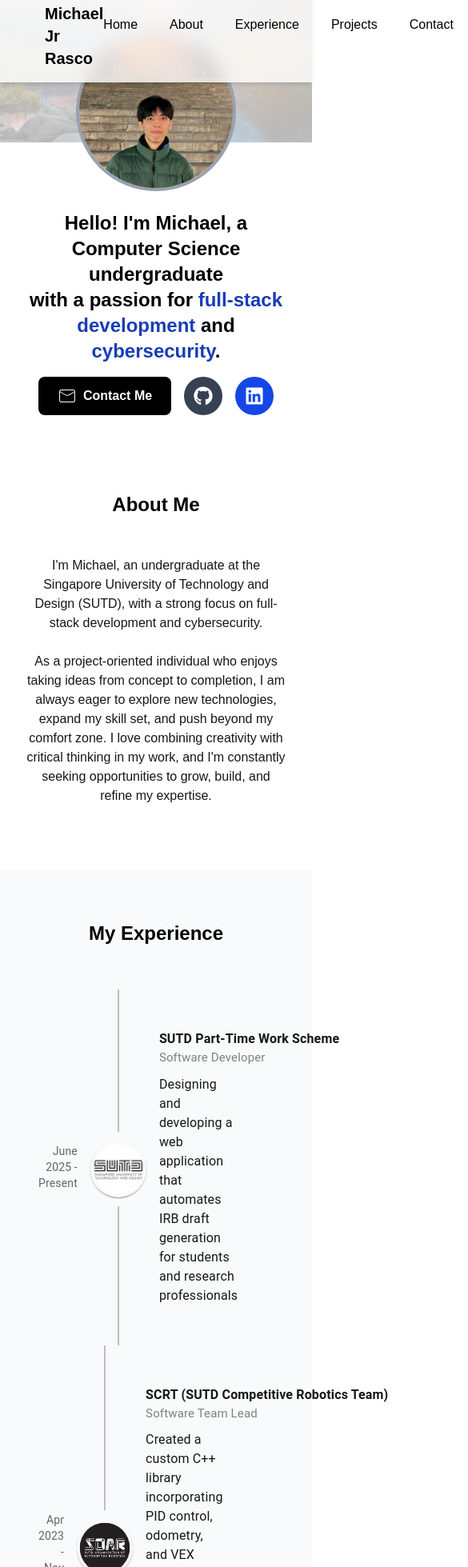
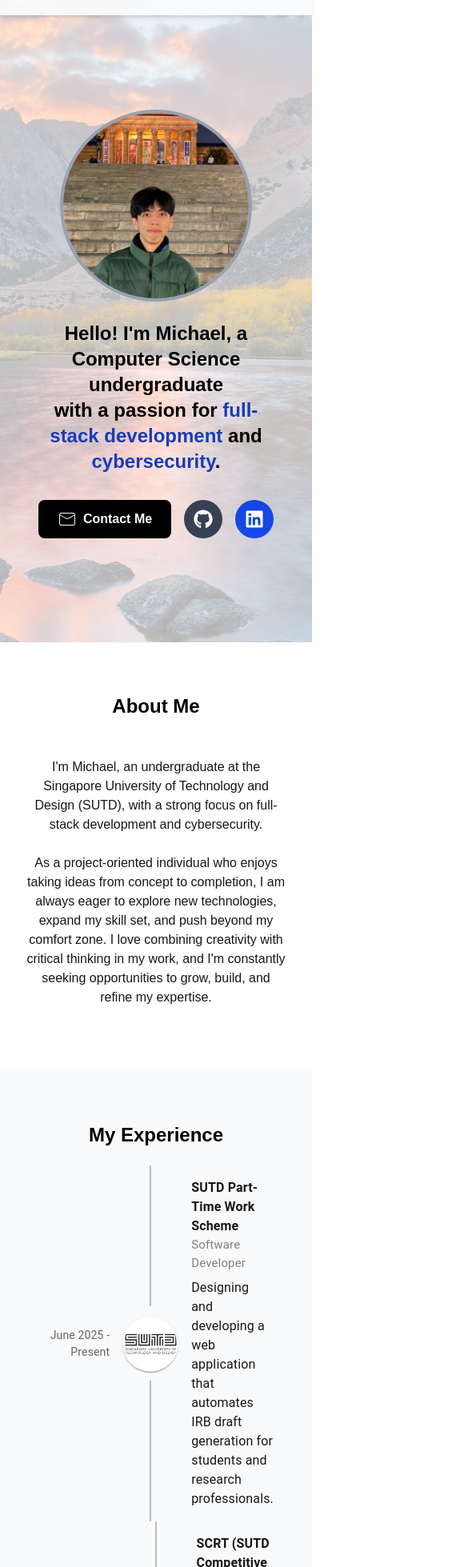
Before and after one commit to michaeljrr/portfolio-website, a Next.js app: page / in a window 390 px wide. Shown: the part 41-2000 px from the top of the page at 80% size, 585 px wide, since content can reach past the window. Built offline with nearby package versions, Linux system fonts and the light colour scheme.

Commit message:
added mobile compatibilities

```diff
--- a/components/1_Home.tsx
+++ b/components/1_Home.tsx
@@ -6,17 +6,24 @@ import { CiMail } from "react-icons/ci";
 
 export default function HomePage() {
   return (
-    <section id="home" className="pt-20 p-8 h-auto relative">
+    <section id="home" className="pt-20 p-8 min-h-screen relative flex flex-col justify-center">
+        {/* Background Image Container with fixed aspect ratio */}
+        <div className="absolute inset-0 w-full h-full -z-10">
           <Image
             src="/mountain.jpg"
             alt="Background Photo"
-          width={1920}
-          height={1080}
-          className="absolute inset-0 w-full object-cover -z-10 opacity-30"
+            fill
+            className="object-cover opacity-30"
+            style={{
+              objectPosition: 'center center'
+            }}
+            priority
           />
-        <div className="relative z-10 flex flex-col items-center">
+        </div>
+
+        <div className="relative z-10 flex flex-col items-center max-w-4xl mx-auto">
           {/* Circular profile picture */}
-          <div className="w-50 h-50 rounded-full border-4 border-gray-400 overflow-hidden mb-6">
+          <div className="w-60 h-60 rounded-full border-4 border-gray-400 overflow-hidden mb-6">
             <Image
               src="/portrait_1.jpg"
               alt="Profile Picture"
@@ -26,19 +33,18 @@ export default function HomePage() {
             />
           </div>
 
-          <h2 className="text-2xl font-semibold mb-4 text-black text-center">Hello! I&apos;m Michael,
+          <h2 className="text-2xl font-semibold mb-8 text-black text-center px-4">
+            Hello! I&apos;m Michael,
             a Computer Science undergraduate <br/>
             with a passion for <span className="text-blue-800">full-stack development</span> and <span className="text-blue-800">cybersecurity</span>.
           </h2>
 
-        </div>
           {/* Icon-only buttons */}
-        <div className="flex gap-4 justify-center">
-
+          <div className="flex gap-4 justify-center flex-wrap">
             {/* Contact Me Button */}
             <Link
               href="#contact"
-              className="flex items-center gap-2 bg-black hover text-white px-6 py-3 rounded-lg font-semibold hover:scale-110"
+              className="flex items-center gap-2 bg-black hover:bg-gray-800 text-white px-6 py-3 rounded-lg font-semibold hover:scale-110 transition-all duration-200"
             >
               <CiMail className='w-6 h-6 '/>
               Contact Me
@@ -49,7 +55,7 @@ export default function HomePage() {
               href="https://github.com/michaeljrr"
               target="_blank"
               rel="noopener noreferrer"
-            className="bg-gray-700 hover:bg-gray-900 hover:scale-110 text-white p-3 rounded-full transition-colors duration-200"
+              className="bg-gray-700 hover:bg-gray-900 hover:scale-110 text-white p-3 rounded-full transition-all duration-200"
             >
               <FaGithub className="text-white w-6 h-6" />
             </a>
@@ -57,14 +63,14 @@ export default function HomePage() {
             {/* LinkedIn Icon */}
             <Link
               href="https://www.linkedin.com/in/michaeljrr"
-
               target="_blank"
               rel="noopener noreferrer"
-            className="bg-blue-700 hover:bg-blue-800 hover:scale-110 text-white p-3 rounded-full transition-colors duration-200"
+              className="bg-blue-700 hover:bg-blue-800 hover:scale-110 text-white p-3 rounded-full transition-all duration-200"
             >
               <FaLinkedin className="text-white w-6 h-6" />
             </Link>
           </div>
+        </div>
     </section>
   );
 }
--- a/components/3_Experience.tsx
+++ b/components/3_Experience.tsx
@@ -11,98 +11,105 @@ import TimelineOppositeContent from '@mui/lab/TimelineOppositeContent';
 import Typography from '@mui/material/Typography';
 import Image from 'next/image';
 
+
 export default function Experience() {
   return (
     <section id="experience" className="py-16 px-4 bg-gray-50">
       <h2 className="text-2xl font-semibold mb-4 text-black text-center">
         My Experience
       </h2>
-    <Timeline className='mt-12'>
+
+      <Timeline position={'right'}>
         <TimelineItem>
-
-            <TimelineOppositeContent
-            sx={{ m: 'auto 0' }}
-            align="right"
-            variant="body2"
-            color="text.secondary"
-            >
+          <TimelineOppositeContent sx={{ my: 'auto' }} align="right" variant="body2" color="text.secondary">
             June 2025 - Present
           </TimelineOppositeContent>
 
           <TimelineSeparator>
-
-                <TimelineConnector sx={{ height: 20 }} />
-
-                <TimelineDot sx={{ p: 0, width: 70, height: 70, backgroundColor: 'transparent',}}>
+            <TimelineConnector sx={{
+              flexGrow: 1,
+              minHeight: '2rem', // Use rem instead of px for better scaling
+              height: 'auto'
+            }}/>
+            <TimelineDot sx={{
+              p: 0,
+              width: 70,
+              height: 70,
+              backgroundColor: 'transparent',
+              display: 'flex',
+              alignItems: 'center',
+              justifyContent: 'center'
+            }}>
               <Image
                 src="/sutd.png"
-                        alt="My Logo"
-                        width={500}
-                        height={500}
-                        className="w-full h-full rounded-full object-cover scale-95"
+                alt="SUTD"
+                width={66} // Slightly smaller to avoid scaling issues
+                height={66}
+                className="rounded-full object-cover"
+                style={{ width: '66px', height: '66px' }} // Explicit sizing
               />
             </TimelineDot>
-
-                <TimelineConnector sx={{ height: 15 }}/>
+            <TimelineConnector sx={{
+              flexGrow: 1,
+              minHeight: '2rem',
+              height: 'auto'
+            }}/>
           </TimelineSeparator>
 
-            <TimelineContent sx={{ py: '50px', px: 2  }}>
-                <Typography sx={{ fontWeight: 'bold' }}>
-                    SUTD Part-Time Work Scheme
+          <TimelineContent sx={{ py: 2, px: 2 }}>
+            <Typography sx={{ fontWeight: 'bold' }}>SUTD Part-Time Work Scheme</Typography>
+            <Typography sx={{ fontSize: '15px', color: 'gray' }}>Software Developer</Typography>
+            <Typography sx={{ mt: 1, maxWidth: '400px' }}>
+              Designing and developing a web application that automates IRB draft generation for students and research professionals.
             </Typography>
-                <Typography sx={{ fontSize:'15px', color:'gray' }}>
-                    Software Developer
-                </Typography>
-                <Typography sx={{ marginRight: '280px', marginTop: '10px' }}>
-                    Designing and developing a web application that automates IRB draft generation for students and research professionals </Typography>
           </TimelineContent>
-
         </TimelineItem>
 
         <TimelineItem>
-
-            <TimelineOppositeContent
-            sx={{ m: 'auto 0' }}
-            align="right"
-            variant="body2"
-            color="text.secondary"
-            >
+          <TimelineOppositeContent sx={{ my: 'auto' }} align="right" variant="body2" color="text.secondary">
             Apr 2023 - Nov 2023
           </TimelineOppositeContent>
 
           <TimelineSeparator>
-
-                <TimelineConnector sx={{ height: 20 }} />
-
-                <TimelineDot sx={{ p: 0, width: 70, height: 70, backgroundColor: 'transparent',}}>
+            <TimelineConnector sx={{
+              flexGrow: 1,
+              minHeight: '2rem',
+              height: 'auto'
+            }}/>
+            <TimelineDot sx={{
+              p: 0,
+              width: 70,
+              height: 70,
+              backgroundColor: 'transparent',
+              display: 'flex',
+              alignItems: 'center',
+              justifyContent: 'center'
+            }}>
               <Image
                 src="/soar.png"
-                        alt="My Logo"
-                        width={500}
-                        height={500}
-                        className="w-full h-full rounded-full object-cover scale-95 "
+                alt="SCRT"
+                width={66}
+                height={66}
+                className="rounded-full object-cover"
+                style={{ width: '66px', height: '66px' }}
               />
             </TimelineDot>
-
-                <TimelineConnector sx={{ height: 30 }}/>
+            <TimelineConnector sx={{
+              flexGrow: 1,
+              minHeight: '2rem',
+              height: 'auto'
+            }}/>
           </TimelineSeparator>
 
-            <TimelineContent sx={{ py: '50px', px: 2 }}>
-                <Typography sx={{ fontWeight: 'bold' }}>
-                    SCRT (SUTD Competitive Robotics Team)
+          <TimelineContent sx={{ py: 2, px: 2 }}>
+            <Typography sx={{ fontWeight: 'bold' }}>SCRT (SUTD Competitive Robotics Team)</Typography>
+            <Typography sx={{ fontSize: '15px', color: 'gray' }}>Software Team Lead</Typography>
+            <Typography sx={{ mt: 1, maxWidth: '350px' }}>
+              Created a custom C++ library incorporating PID control, odometry, and VEX libraries, enhancing the functionality and versatility of our club robots.
             </Typography>
-                <Typography sx={{ fontSize:'15px', color:'gray' }}>
-                    Software Team Lead
-                </Typography>
-                <Typography sx={{ marginRight: '280px', marginTop: '10px' }}>
-                    Created a custom C++ library incorporating PID control, odometry, and VEX libraries, enhancing the functionality
-                    and versatility of our club robots</Typography>
           </TimelineContent>
-
         </TimelineItem>
-
       </Timeline>
-
     </section>
   );
 }
--- a/components/Header.tsx
+++ b/components/Header.tsx
@@ -1,29 +1,46 @@
 'use client';
+
 import Link from 'next/link';
+import { useState } from 'react';
+import { HiMenu, HiX } from 'react-icons/hi'; // Hamburger & close icons
 
 export default function Header() {
+  const [isOpen, setIsOpen] = useState(false);
+
   return (
-    <header className="fixed top-0 left-0 right-0 z-50 bg-white/80 text-black backdrop-blur-md p-4 shadow-md">
-        <div className="flex justify-between items-center">
-            <h1 className="text-xl font-bold ml-10">Emata Michael Jr Rasco</h1>
-            <div className="flex justify-end gap-10 mr-10">
-                <Link href="#home" className="hover:underline">
-                Home
-                </Link>
-                <Link href="#about" className="hover:underline">
-                About
-                </Link>
-                <Link href="#experience" className="hover:underline">
-                Experience
-                </Link>
-                <Link href="#projects" className="hover:underline">
-                Projects
-                </Link>
-                <Link href="#contact" className="hover:underline">
-                Contact
-                </Link>
-            </div>
-        </div>
+    <header className="fixed top-0 left-0 right-0 z-50 bg-white/80 text-black backdrop-blur-md shadow-md">
+      <div className="flex justify-between items-center max-w-7xl mx-auto px-4 py-4">
+        <h1 className="text-lg md:text-xl font-bold">Emata Michael Jr Rasco</h1>
+
+        {/* Desktop Nav */}
+        <nav className="hidden md:flex gap-8">
+          <Link href="#home" className="hover:underline">Home</Link>
+          <Link href="#about" className="hover:underline">About</Link>
+          <Link href="#experience" className="hover:underline">Experience</Link>
+          <Link href="#projects" className="hover:underline">Projects</Link>
+          <Link href="#contact" className="hover:underline">Contact</Link>
+        </nav>
+
+        {/* Mobile Hamburger */}
+        <button
+          className="md:hidden"
+          onClick={() => setIsOpen(!isOpen)}
+          aria-label="Toggle menu"
+        >
+          {isOpen ? <HiX size={28} /> : <HiMenu size={28} />}
+        </button>
+      </div>
+
+      {/* Mobile Menu */}
+      {isOpen && (
+        <nav className="flex flex-col gap-4 bg-white/90 backdrop-blur-md px-4 pb-4 md:hidden">
+          <Link href="#home" className="hover:underline" onClick={() => setIsOpen(false)}>Home</Link>
+          <Link href="#about" className="hover:underline" onClick={() => setIsOpen(false)}>About</Link>
+          <Link href="#experience" className="hover:underline" onClick={() => setIsOpen(false)}>Experience</Link>
+          <Link href="#projects" className="hover:underline" onClick={() => setIsOpen(false)}>Projects</Link>
+          <Link href="#contact" className="hover:underline" onClick={() => setIsOpen(false)}>Contact</Link>
+        </nav>
+      )}
     </header>
   );
 }
```
Also changed, not shown: src/app/globals.css (line endings or trailing spaces). Lines whose indentation alone changed are shown as unchanged.
